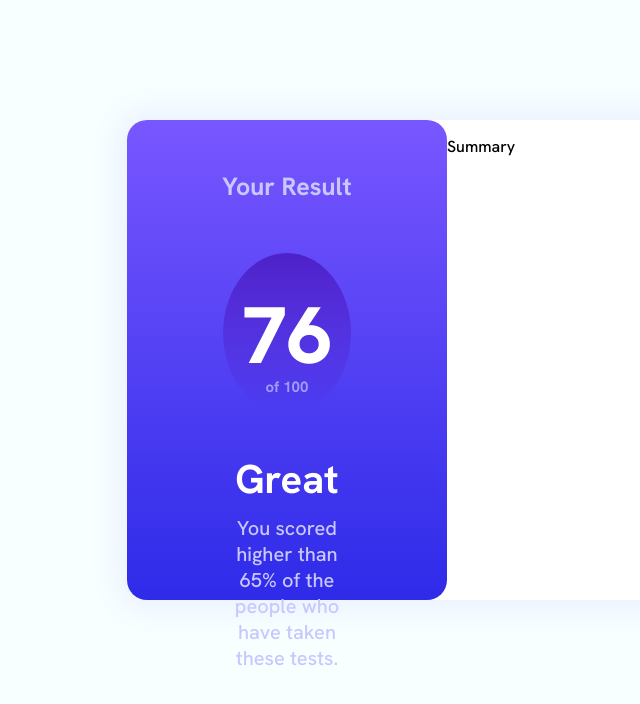
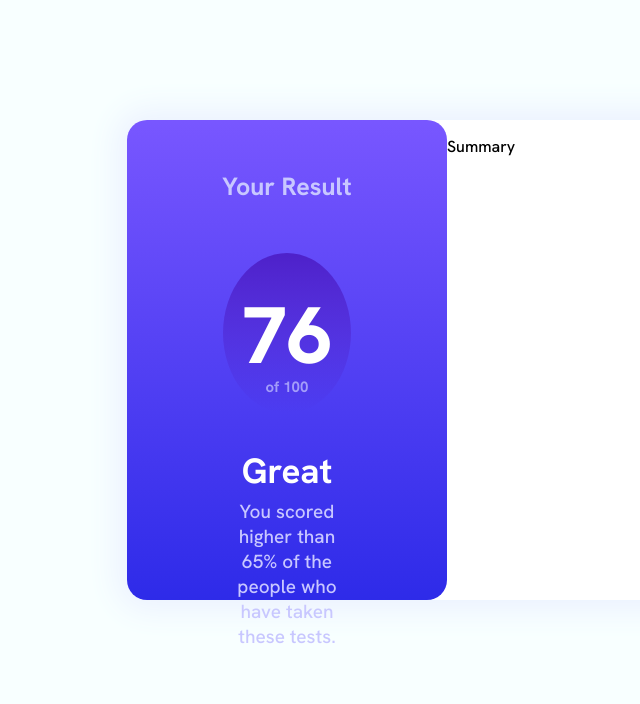
Before and after one commit to SoyBena/results-summary-component-main, a plain HTML site: page index.html in a window 1280 px wide. Shown: the whole page, without its empty margins (193-833 px from the left). Drawn offline with Linux system fonts and the light colour scheme.

Commit message:
little adjustment

```diff
--- a/style.css
+++ b/style.css
@@ -64,13 +64,13 @@ main {
 #p-title {
 
     color:white;
-    font-size: 40px;
+    font-size: 35px;
     font-weight: 700;
 }
 
 #score-p {
 
-    font-size: 20px;
+    font-size: 19px;
     margin: -30px 100px 0 100px;
     color:hsl(241, 100%, 89%);
 
```
